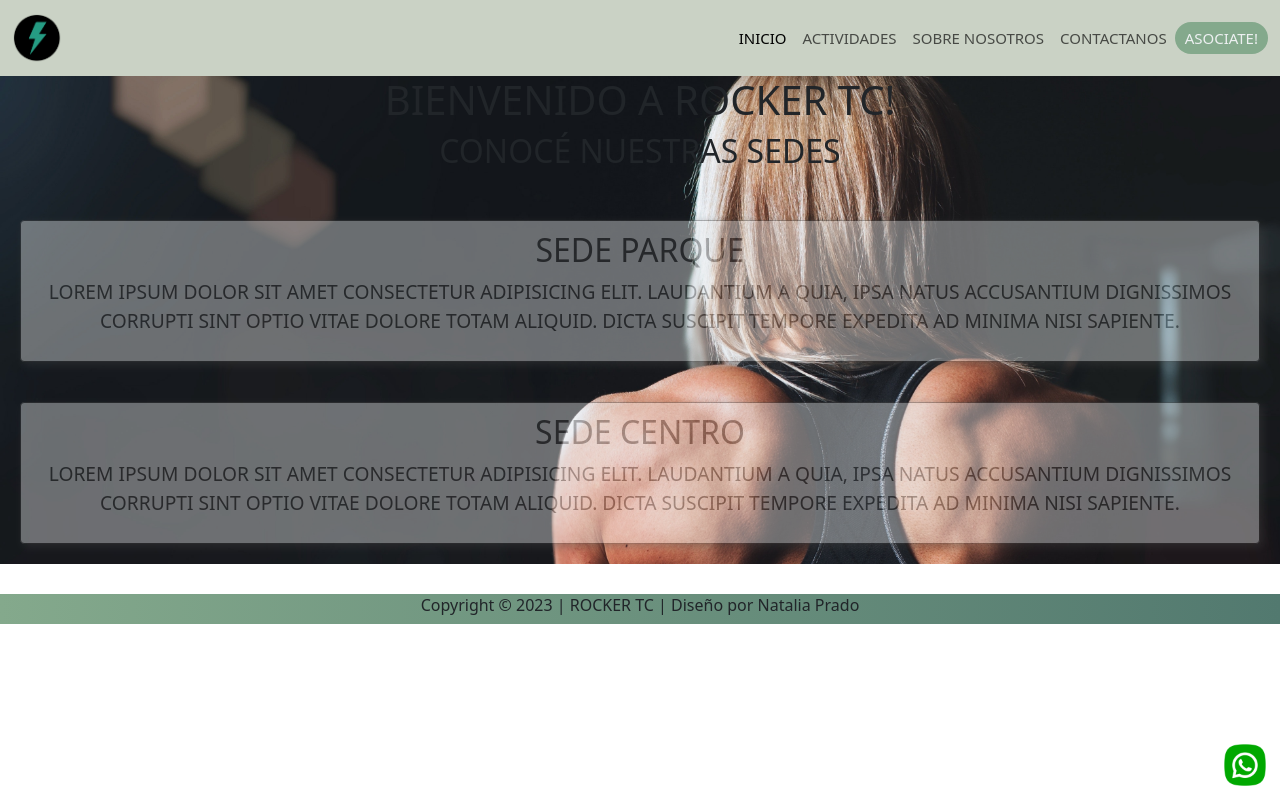
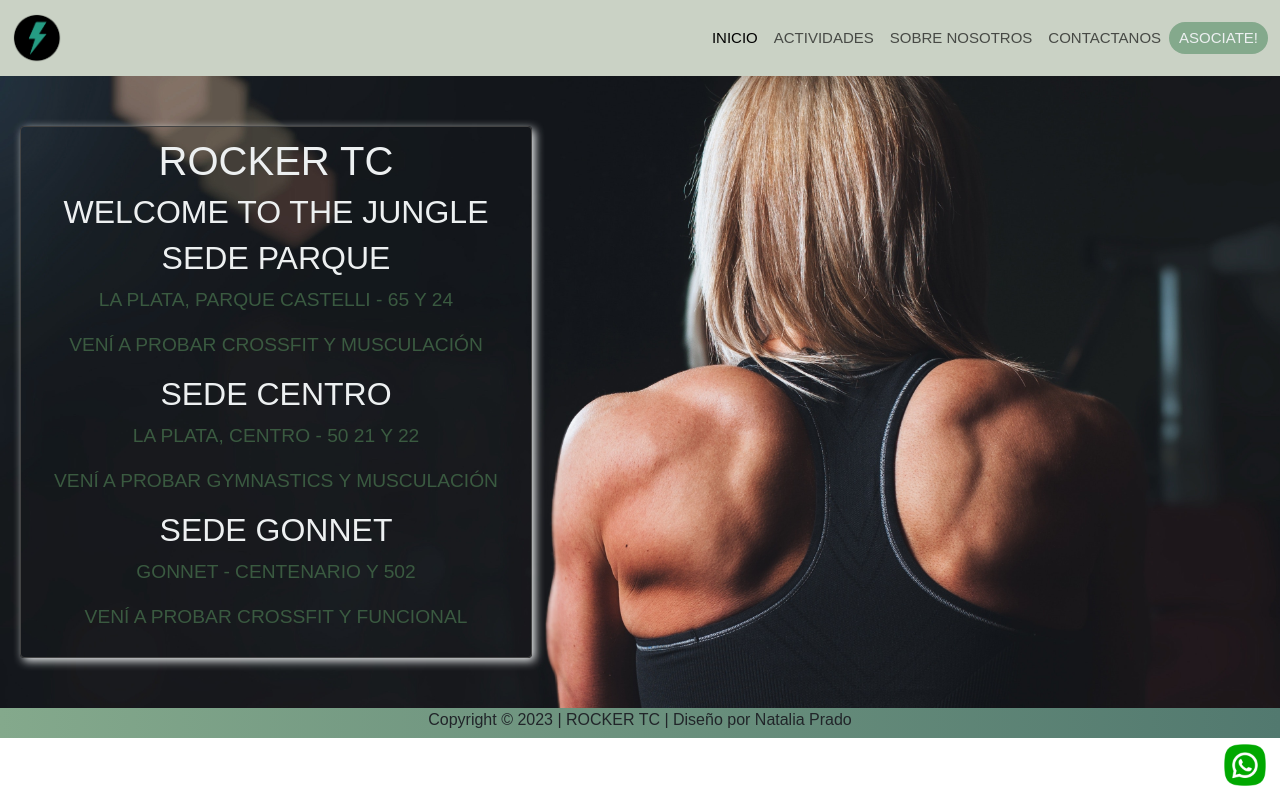
Before and after one commit to pradonatalia/Proyecto-Final-NPrado, a plain HTML site: page index.html in a window 1280 px wide. Drawn offline with nearby package versions, Linux system fonts and the light colour scheme.

Commit message:
versión con archivos que faltan

```diff
--- a/css/estilo.css
+++ b/css/estilo.css
@@ -1,3 +1,14 @@
+* {
+    margin: 0;
+    padding: 0;
+}
+
+@import url('https://fonts.googleapis.com/css2?family=Montserrat:wght@200&display=swap');
+
+body {
+    font-family: 'Montserrat', sans-serif;
+
+}
 .logo {
     width: 50px;
     height: 50px;
@@ -13,8 +24,9 @@
     background-color: rgb(82, 121, 111);
  }
  nav{
-    background-color:rgb(202, 210, 197)
- }
+    background-color:rgb(202, 210, 197);
+    grid-area: nav;
+     }
  li, a, button{
     font-weight: 500;
     font-size: 15px;
@@ -27,22 +39,20 @@
     right: 10px;
 }
 .inicio{
-    /* height:90vh; */
     background-size: cover;
-    background-image: url(../img/inicio.jpg)
+    background-image: url(../img/inicio.jpg);
+    }
+main{
+    grid-area: main;
 }
-main h1, h2 {
-    text-transform: uppercase;
-    text-align: center;
-    padding: 0px,30px;
-}
+
 .sedes {
     margin-top: 30px;
     margin-bottom: 30px;
     display: flex;
-    flex-direction: column;
-    justify-content: space-around;
-    align-items: center;
+    flex-direction:column;
+    justify-content:center;
+    align-items:self-start;
 }
 .cajita {
     margin: 20px;
@@ -51,39 +61,93 @@ main h1, h2 {
     border-radius: 4px;
     box-shadow: 3px 3px 10px;
     text-align: center;
-    background-color: #edf0f1;
-    opacity: 40%;
-    color:#444444;
+    /* background-color:#edf0f1; */
+    width:40%;
+    /* opacity: 10%; */
+    color:#edf0f1;
+
 }
+ .cajita p {
+    color:rgb(58, 90, 64);
+ }
+
+ .contenedorActividades {
+  margin: 50px;
+  padding: 30px;
+  border: solid 1px #99A799;
+  border-radius: 4px;
+  /* background-color:darkseagreen;
+  opacity: 60%; */
+  box-shadow: 3px 3px 10px;
+
+ }
+
+ .contenedorActividades h2, h1 {
+    color:rgb(58, 90, 64);
+    text-transform: uppercase;
+ }
+
+ .contenedorActividades p {
+    text-transform: uppercase;
+ }
+
+
+
+ /* .cajitaActividades {
+    padding:10%;
+    margin: 10px;
+    padding: 10px;
+    height: 250px;
+    width: 40%;
+    border: 1px solid #444444;
+    border-radius: 4px;
+    box-shadow: 3px 3px 10px;
+    text-align: center;
+ } */
+
+ /* Acá poner el mixing más algunas prop como en .contenedorActividades */
+ .cajitaFormulario {
+    margin: 50px;
+    padding: 30px;
+    border: solid 1px #99A799;
+    border-radius: 4px;
+    background-image:url(../img/formulario.jpg);
+    opacity: 80%;
+    box-shadow: 3px 3px 10px;
+
+ }
 .caja{
     margin-left:10px;
     margin-right: 10px;
 }
-h2{
+.inicio h1, h2 {
     text-transform: uppercase;
+    color: #edf0f1;
+    text-align: center;
 }
+
 footer{
     text-align: center;
+    grid-area: footer;
+    width: 100%;
     height: 30px;
     background: linear-gradient(to right,rgb(132, 169, 140), rgb(82, 121, 111) )
+}
+body {
+    display: grid;
+    grid-template-areas:
+    "nav nav nav"
+    "main main main"
+    "footer footer footer";
+    gap:0;
 }
 h4{
     padding: 2px;
     font-size:medium;
 }
-@media (max-width: 768px){
-    .botonwsp{
-        display:none;
-    }
-    .mapa {
-        display: none;
-    }
 
-}
-.actividades{
-    background-image:url(../img/actividades.jpg);
-    background-size: cover;
-
+.imagenEncabezado {
+    width: 100%;
 }
 .masdetalle{
     background-color: black;
@@ -168,3 +232,24 @@ form {
 .links li {
     list-style-type: none;
 }
+.pie {
+    position: absolute;
+    width: 100%;
+    bottom: 0;
+    }
+
+@media (max-width: 768px){
+    .botonwsp{
+        display:none;
+    }
+    .mapa {
+        display: none;
+    }
+    .cajita{
+        width: 90%;
+    }
+    .vector {
+        display:none;
+    }
+
+}
--- a/index.html
+++ b/index.html
@@ -7,6 +7,7 @@
     <title>ROCKER TC - INICIO</title>
     <link href="https://cdn.jsdelivr.net/npm/bootstrap@5.3.0-alpha1/dist/css/bootstrap.min.css" rel="stylesheet" integrity="sha384-GLhlTQ8iRABdZLl6O3oVMWSktQOp6b7In1Zl3/Jr59b6EGGoI1aFkw7cmDA6j6gD" crossorigin="anonymous">
     <link rel="stylesheet" href="css/estilo.css">
+    <link rel="stylesheet" href="https://cdnjs.cloudflare.com/ajax/libs/animate.css/4.1.1/animate.min.css">
 </head>
 <body>
     <nav class="navbar navbar-expand-lg">
@@ -36,17 +37,29 @@
       </nav>
 
     <main class="inicio">
-        <h1>Bienvenido a ROCKER TC!</h1>
-        <H2>Conocé nuestras sedes</H2>
-        <div class="sedes">
-            <div class="cajita">
+
+
+        <div class=" sedes">
+          <div class="cajita">
+            <h1>Rocker TC</h1>
+            <H2>Welcome to the jungle</H2>
+
+           <div>
                 <h2>Sede Parque</h2>
-                <p>Lorem ipsum dolor sit amet consectetur adipisicing elit. Laudantium a quia, ipsa natus accusantium dignissimos corrupti sint optio vitae dolore totam aliquid. Dicta suscipit tempore expedita ad minima nisi sapiente.</p>
-            </div>
-            <div class="cajita">
+                <p>La Plata, Parque Castelli - 65 y 24</p>
+                <p>Vení a probar CrossFit y Musculación</p>
+           </div>
+           <div class>
                 <h2>Sede Centro</h2>
-                <p>Lorem ipsum dolor sit amet consectetur adipisicing elit. Laudantium a quia, ipsa natus accusantium dignissimos corrupti sint optio vitae dolore totam aliquid. Dicta suscipit tempore expedita ad minima nisi sapiente.</p>
-            </div>
+                <p>La Plata, Centro - 50 21 y 22</p>
+                <p>Vení a probar Gymnastics y Musculación</p>
+           </div>
+           <div>
+            <h2>Sede Gonnet</h2>
+            <p>Gonnet - Centenario y 502</p>
+            <p>Vení a probar Crossfit y Funcional</p>
+           </div>
+       </div>
         </div>
 
     </main>
```
Also changed, not shown: img/actividades.jpg, img/formulario.jpg (added), img/undraw_working_out_re_nhkg (1).svg (added).
